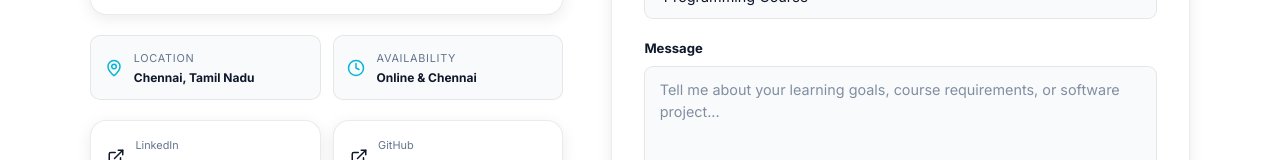
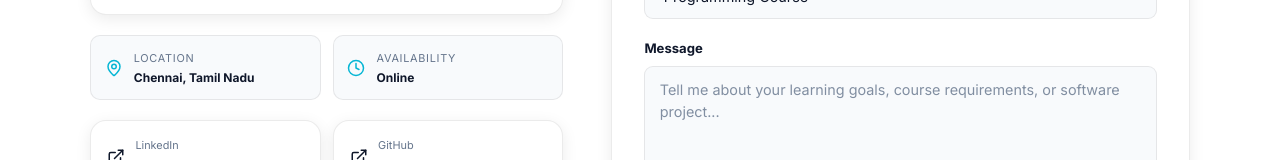
Before and after one commit to lookmohan/chennai_coder, a React (Vite) app: page / in a window 1280 px wide. Shown: the part 11778-11938 px from the top of the page. Built offline with nearby package versions, Linux system fonts and the light colour scheme.

Commit message:
Remove location from online status in Contact component

```diff
--- a/src/components/Contact.tsx
+++ b/src/components/Contact.tsx
@@ -218,7 +218,7 @@ export const Contact: React.FC = () => {
                   </span>
 
                   <strong>
-                    Online & Chennai
+                    Online
                   </strong>
                 </div>
 
```
